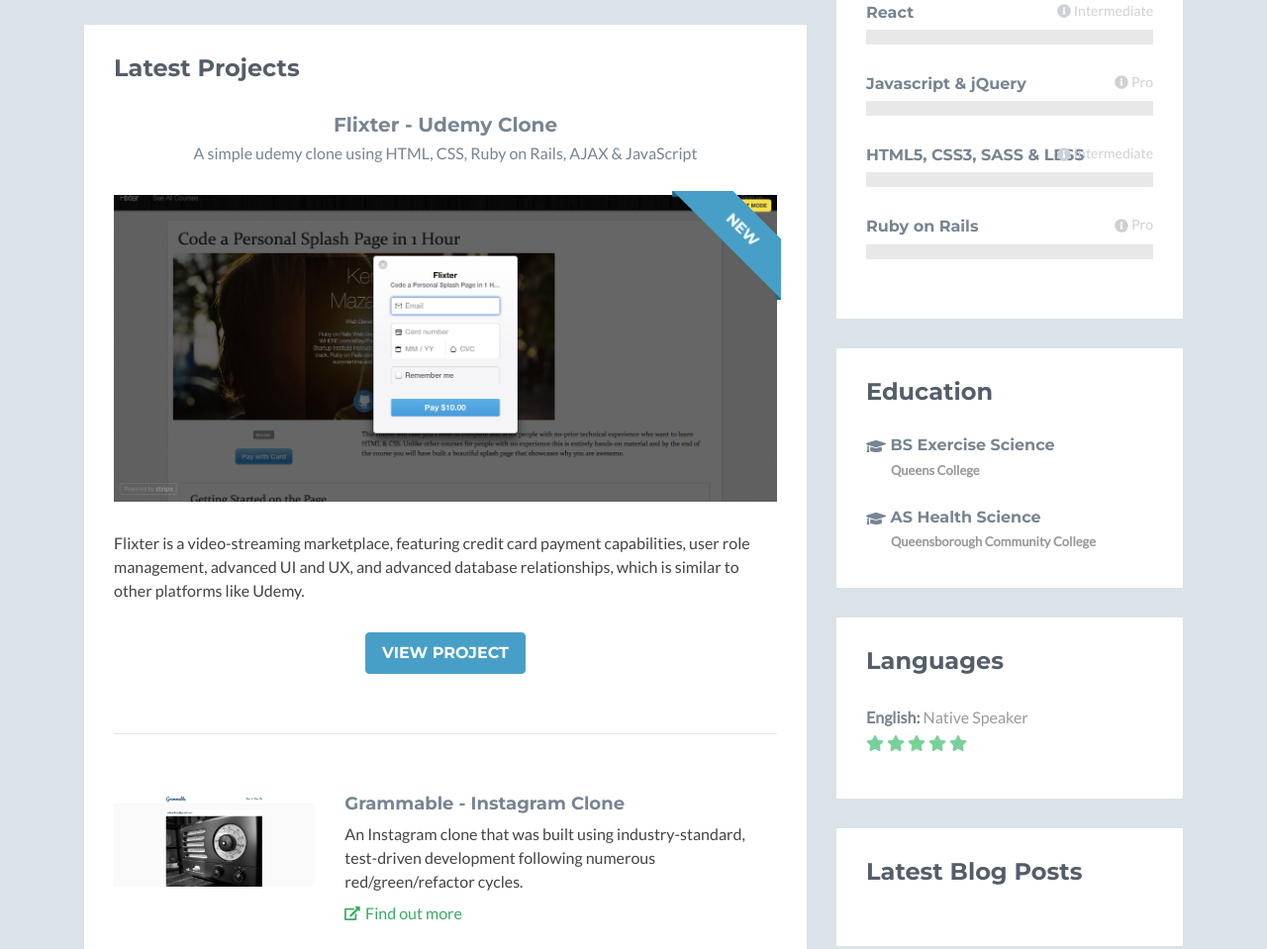
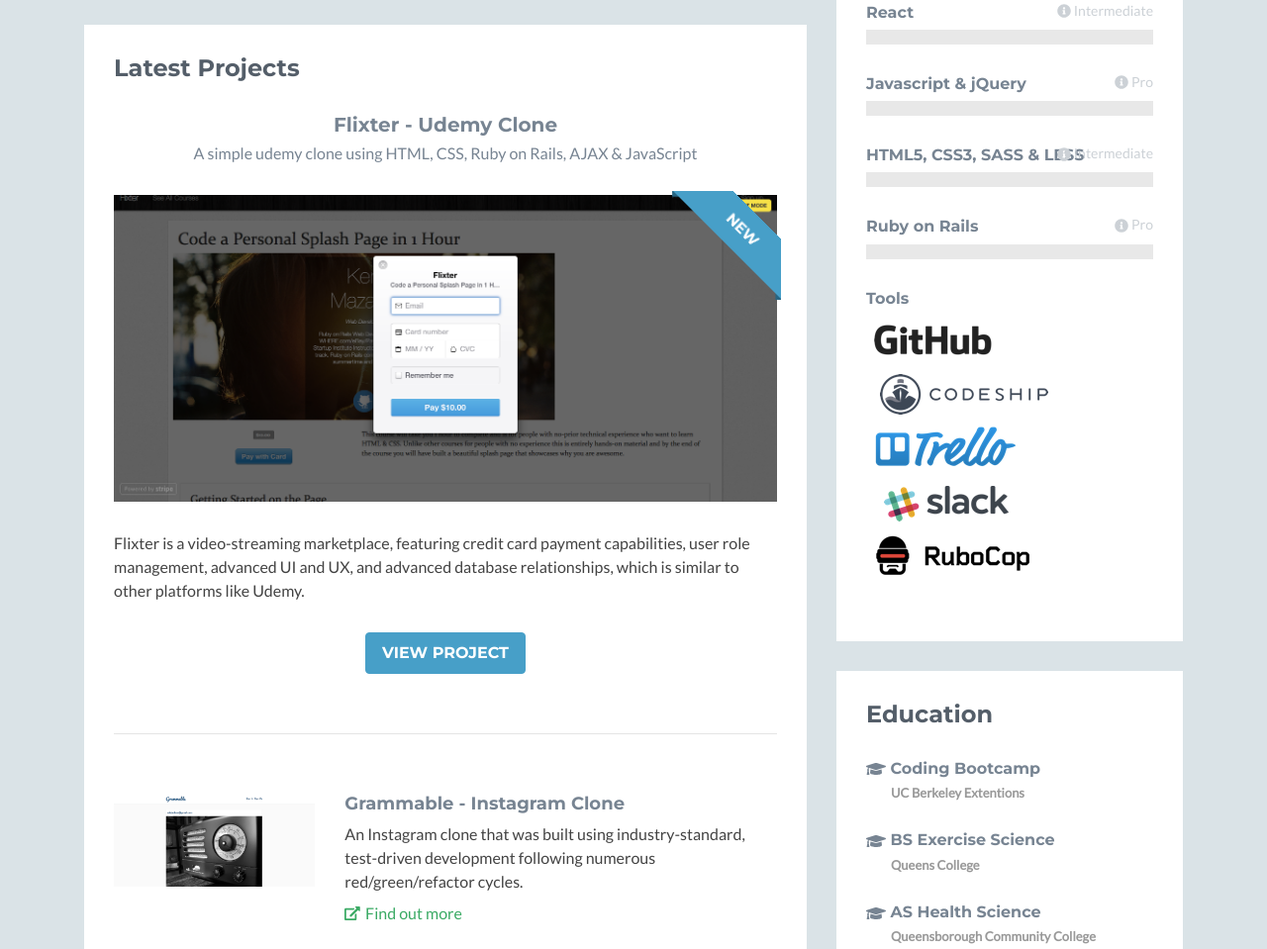
Before and after one commit to Claudwin/claudwin.github.io, a plain HTML site: page index.html in a window 1280 px wide. Shown: the part 786-1745 px from the top of the page at 99% size. Drawn offline with nearby package versions, Linux system fonts and the light colour scheme; no server answers; some icons are missing.

Commit message:
Added tools to sidebar & updated education

```diff
--- a/index.html
+++ b/index.html
@@ -241,16 +241,34 @@
                                         </div>
                                     </div><!--//level-bar-->
                                 </div><!--//item-->
-
+                                <!--//item-->
+                                    <div class="item">
+                                        <h3 class="level-title">Tools</h3>
+                                        <div class="icons">
+                                            <img src="assets/images/projects/github.png" class="icon" />
+                                            <img src="assets/images/projects/codeship.png" class="icon" />
+                                            <img src="assets/images/projects/trello.png" class="icon" />
+                                            <img src="assets/images/projects/slack.png" class="icon" />
+                                            <img src="assets/images/projects/rubocop.png" class="icon" />
+                                        </div>
+                                    </div><!--//item-->
                             </div>
                         </div><!--//content-->
                     </div><!--//section-inner-->
+                </aside><!--//section-->
+
+                <aside class="testimonials aside section">
+
                 </aside><!--//section-->
 
                 <aside class="education aside section">
                     <div class="section-inner">
                         <h2 class="heading">Education</h2>
                         <div class="content">
+                            <div class="item">
+                                <h3 class="title"><i class="fas fa-graduation-cap"></i> Coding Bootcamp</h3>
+                                <h4 class="university">UC Berkeley Extentions <span class="year"></span></h4>
+                            </div><!--//item-->
                             <div class="item">
                                 <h3 class="title"><i class="fas fa-graduation-cap"></i> BS Exercise Science</h3>
                                 <h4 class="university">Queens College <span class="year"></span></h4>
@@ -272,7 +290,8 @@
                                     <span class="title"><strong>English:</strong></span>
                                     <span class="level">Native Speaker <br class="visible-xs"/><i class="fas fa-star"></i> <i class="fas fa-star"></i> <i class="fas fa-star"></i> <i class="fas fa-star"></i> <i class="fas fa-star"></i> </span>
                                 </li><!--//item-->
-                                </ul>
+
+                            </ul>
                         </div><!--//content-->
                     </div><!--//section-inner-->
                 </aside><!--//section-->
@@ -280,7 +299,7 @@
                 <aside class="blog aside section">
                     <div class="section-inner">
                         <h2 class="heading">Latest Blog Posts</h2>
-                        <p></p>
+                        <p>You can use Sascha Depold's <a href="https://github.com/sdepold/jquery-rss" target="_blank">jQuery RSS plugin</a> to pull in your blog post feeds.</p>
                         <div id="rss-feeds" class="content">
 
                         </div><!--//content-->
```
Also changed, not shown: addsection.html (+39 -0 lines), assets/images/projects/codeship.png (added), assets/images/projects/github.png (added), assets/images/projects/heroku.png (added), assets/images/projects/rubocop.png (added), assets/images/projects/slack.png (added), assets/images/projects/trello.png (added).
